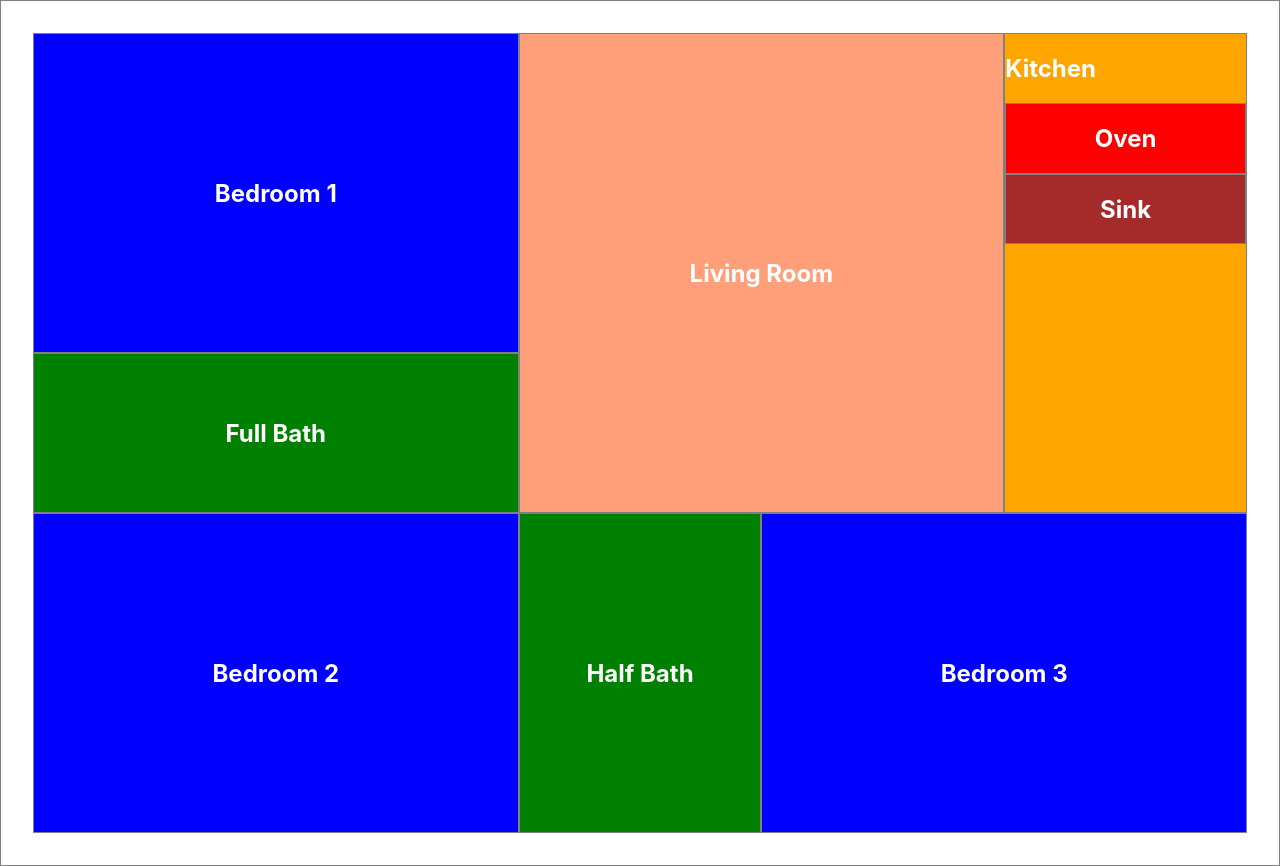
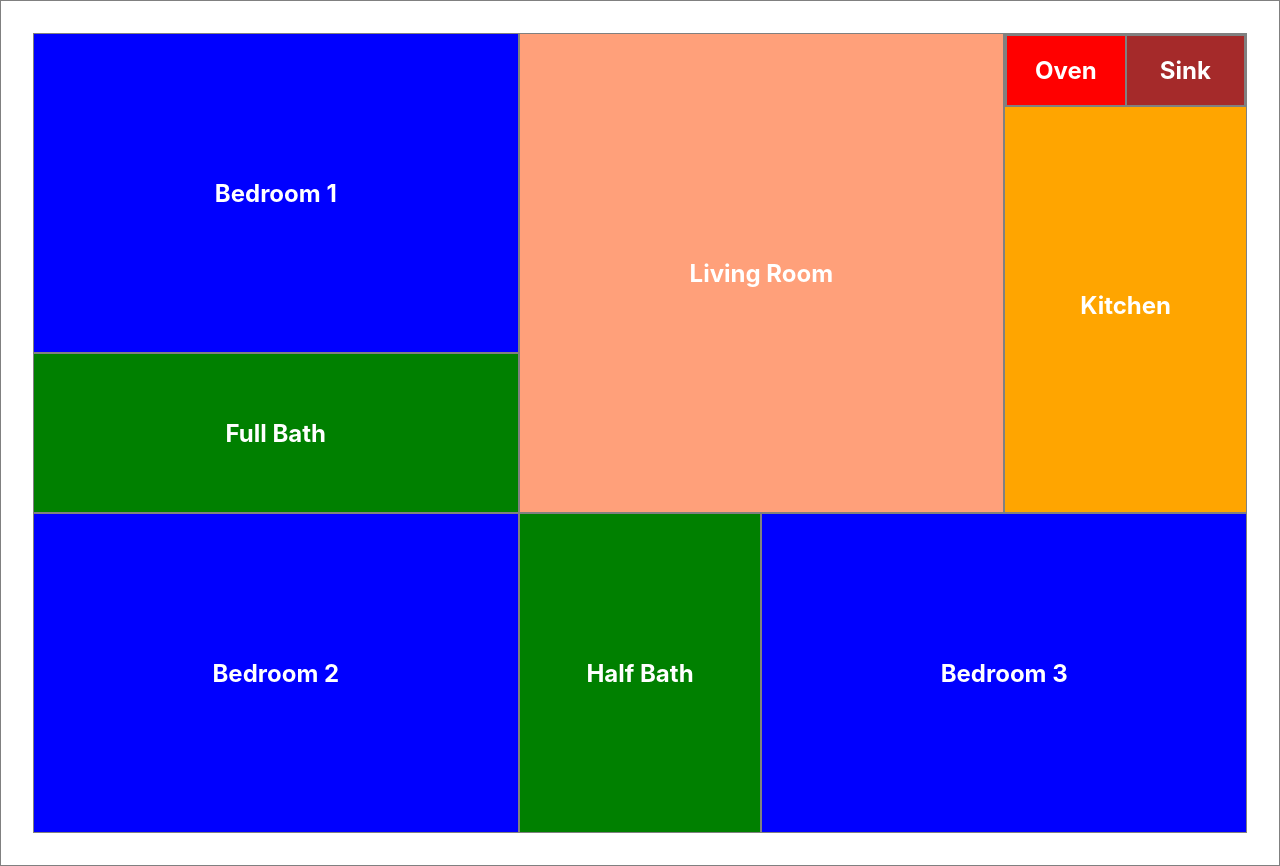
Before and after one commit to awatersny/floorplan-lab, a React (Create React App) app: page / in a window 1280 px wide. Built offline with nearby package versions, Linux system fonts and the light colour scheme.

Commit message:
Finish bonus styling

```diff
--- a/src/App.css
+++ b/src/App.css
@@ -130,10 +130,22 @@ h1 {
   grid-area: ki;
 }
 
+#kitchen-label{
+  display: flex;
+  justify-content: center;
+  margin-top: 23vh;
+}
+
 #oven{
   grid-area: ov;
+  width: 50%
 }
 
 #sink{
   grid-area: si;
+  width: 50%;
 }
+
+#oven-sink {
+  display: flex;
+}
--- a/src/Kitchen.jsx
+++ b/src/Kitchen.jsx
@@ -4,9 +4,11 @@ import Sink from "./Sink";
 const Kitchen = (props) => {
   return (
     <div id={props.id} className="kitchen">
-      <h1>Kitchen</h1>
+      <div id='oven-sink'>
         <Oven id='oven' />
         <Sink id='sink' />
+      </div>
+        <h1 id="kitchen-label">Kitchen</h1>
     </div>
   );
 }
```
